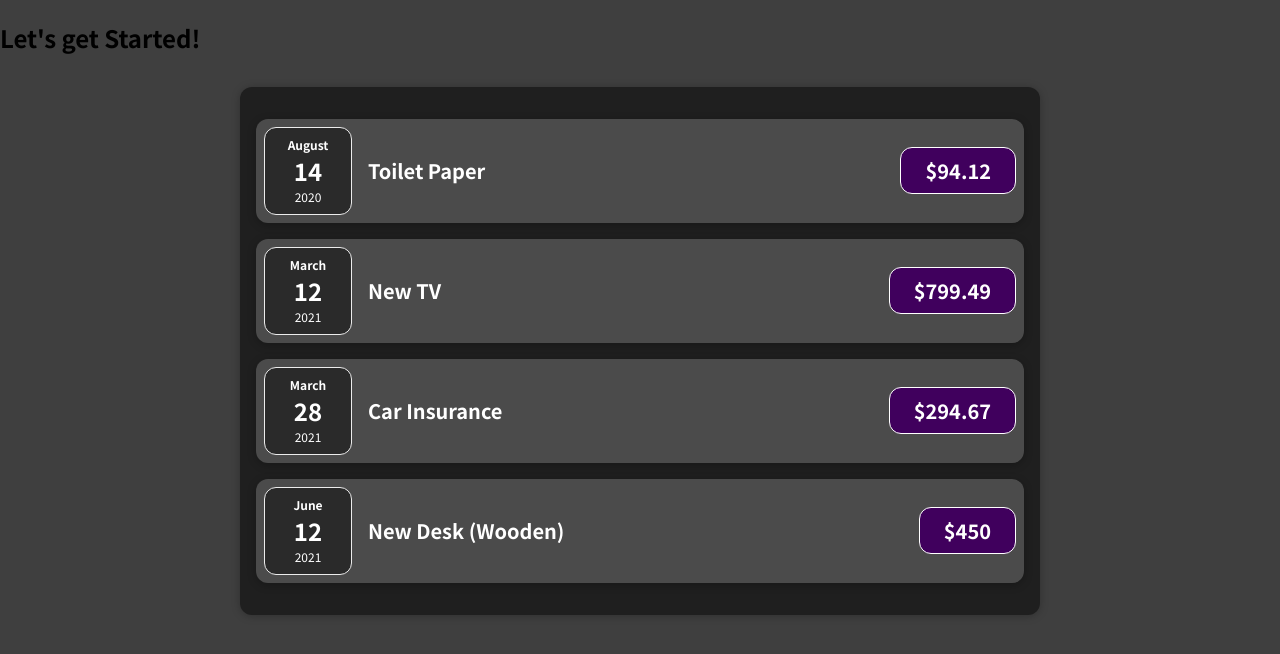
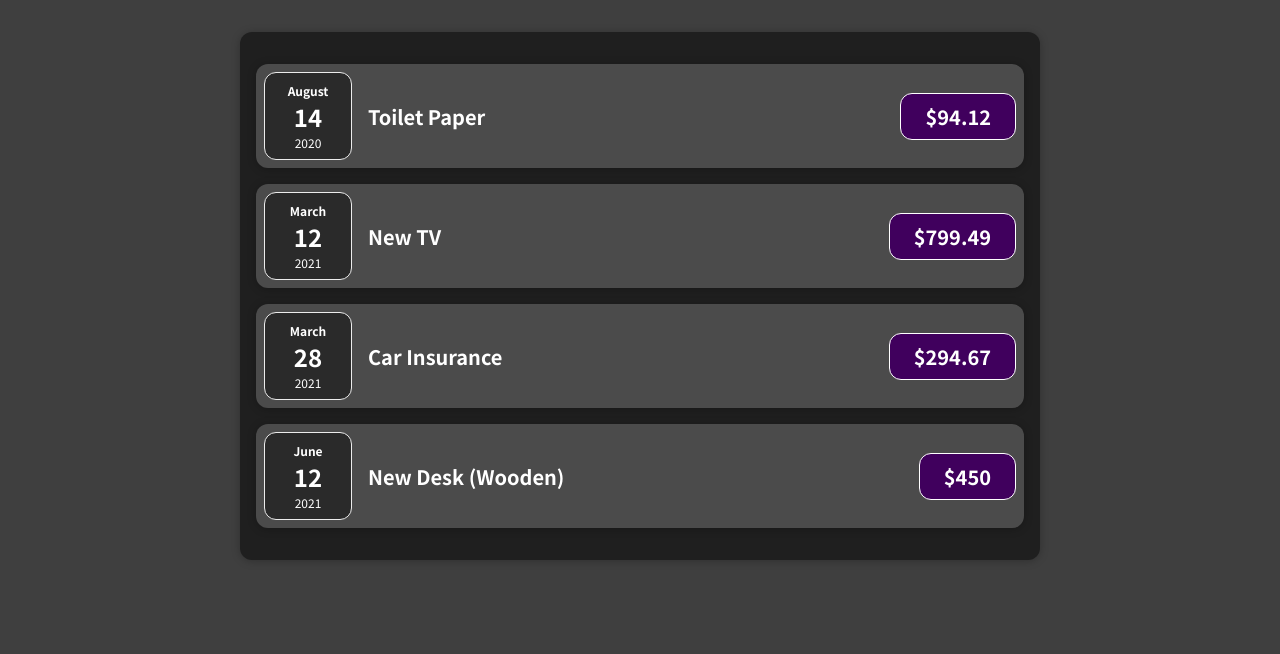
Before and after one commit to ITexpLee/React-Complete-Guide, a React (Create React App) app: page / in a window 1280 px wide. Shown: the top 654 px of the page. Built offline with nearby package versions, Linux system fonts and the light colour scheme.

Commit message:
Added component wrapper component called card. Leanrt how to add classes to our custom component. Unlike simply passing data through attribute we learnt how to use these attributes too. We added arrow functions

```diff
--- a/src/App.js
+++ b/src/App.js
@@ -1,8 +1,9 @@
+import React from "react";
 import "./App.css";
 //Importing custom components in tree ascending order
-import Expenses from "./components/Expenses";
+import Expenses from "./components/Expenses/Expenses";
 
-function App() {
+const App = () => {
   //Fetching Data Object for expenses
   const expenses = [
     {
@@ -27,12 +28,11 @@
   ];
   return (
     <div>
-      <h2> Let's get Started!</h2>
       {/* We will pass all data to be required in expense item component as attributes*/}
       {/* We can pass the entire array of objects as attributes too*/}
       <Expenses item={expenses} />
     </div>
   );
-}
+};
 
 export default App;
--- a/src/components/ExpenseDate.js
+++ b/src/components/Expenses/ExpenseDate.js
@@ -3,7 +3,7 @@
 //Importing Css File
 import "./ExpenseDate.css";
 
-function ExpenseDate(props) {
+const ExpenseDate = (props) => {
   //Helper Variables or Js logic for the component
   const month = props.date.toLocaleString("en-us", { month: "long" });
   const day = props.date.toLocaleString("en-US", { day: "2-digit" });
@@ -15,7 +15,7 @@
       <div className="expense-date__year">{year}</div>
     </div>
   );
-}
+};
 
 //exporting the component (to make is usable outside file)
 export default ExpenseDate;
--- a/src/components/ExpenseItem.css
+++ b/src/components/Expenses/ExpenseItem.css
@@ -2,10 +2,8 @@
     display: flex;
     justify-content: space-between;
     align-items: center;
-    box-shadow: 0 2px 8px rgba(0, 0, 0, 0.25);
     padding: 0.5rem;
     margin: 1rem 0;
-    border-radius: 12px;
     background-color: #4b4b4b;
 }
 
--- a/src/components/ExpenseItem.js
+++ b/src/components/Expenses/ExpenseItem.js
@@ -1,23 +1,25 @@
 //Importing components (childrens)
+import React from "react";
 import ExpenseDate from "./ExpenseDate";
+import Card from "../UI/Card";
 
 //Importing css file
 import "./ExpenseItem.css";
 
 //Always Remember that Component is simply JavaScript function
 //Props contains all the attributes passes. props.attributeName to access them
-function ExpenseItem(props) {
+const ExpenseItem = (props) => {
   return (
-    <div className="expense-item">
+    <Card className="expense-item">
       {/* Elements or simply custom elements with nothing in between both tags can be written like this */}
       <ExpenseDate date={props.date} />
       <div className="expense-item__description">
         <h2>{props.title}</h2>
         <p className="expense-item__price">${props.amount}</p>
       </div>
-    </div>
+    </Card>
   );
-}
+};
 
 //Exporting the file (necessary)
 export default ExpenseItem;
--- a/src/components/Expenses.js
+++ b/src/components/Expenses/Expenses.js
@@ -1,12 +1,14 @@
 //Importing custom components in tree ascending order
+import React from "react";
 import ExpenseItem from "./ExpenseItem";
+import Card from "../UI/Card";
 
 //Import Css files
 import "./Expenses.css";
 
-function Expenses(props) {
+const Expenses = (props) => {
   return (
-    <div className="expenses">
+    <Card className="expenses">
       <ExpenseItem
         title={props.item[0].title}
         amount={props.item[0].amount}
@@ -27,8 +29,8 @@
         amount={props.item[3].amount}
         date={props.item[3].date}
       />
-    </div>
+    </Card>
   );
-}
+};
 
 export default Expenses;
--- /dev/null
+++ b/src/components/UI/Card.css
@@ -0,0 +1,4 @@
+.card {
+    border-radius: 12px;
+    box-shadow: 0 1px 8px rgba(0, 0, 0, 0.25);
+}
--- /dev/null
+++ b/src/components/UI/Card.js
@@ -0,0 +1,13 @@
+//Importing Css file and Other components
+import React from "react";
+import "./Card.css";
+
+// This component isssimply used as container around other components.
+const Card = (props) => {
+  // We can access the className defined on Card element as props. So we take that and add.
+  // As this logic is added to the Card element it automatically adds the className wherever it is defined as wrapper
+  const classes = "card " + props.className;
+  return <div className={classes}>{props.children}</div>;
+};
+
+export default Card;
```
Also changed, not shown: src/components/Expenses/ExpenseDate.css (renamed from src/components/ExpenseDate.css), src/components/Expenses/Expenses.css (renamed from src/components/Expenses.css).
